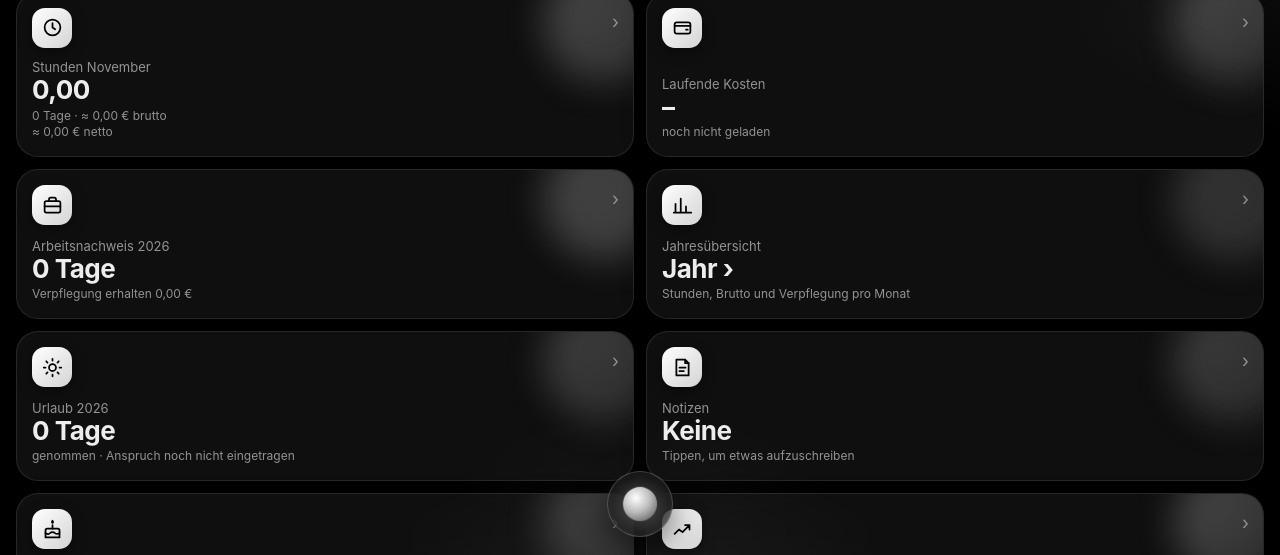
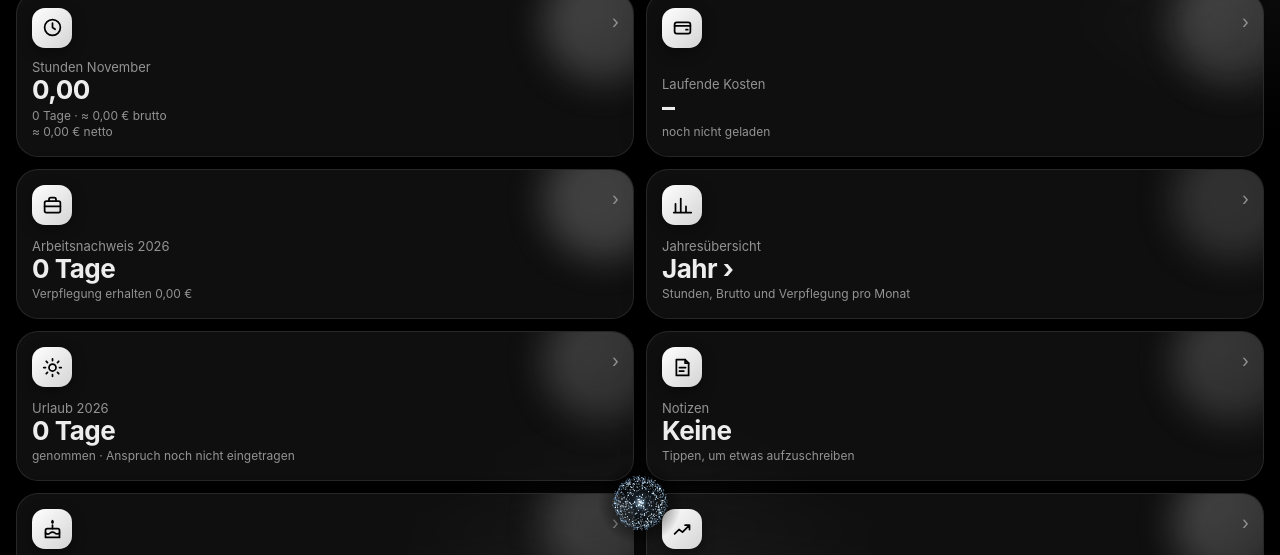
Before and after one commit to andreasmroz7-creator/andisstundenapp1337, a plain HTML site: page index.html in a window 1280 px wide. Shown: the part 245-800 px from the top of the page. Drawn offline with Linux system fonts and the light colour scheme.

Commit message:
1.86: kleine Jarvis-Partikelkugel unten auf der Startseite, große Kugel mit 9000 Punkten wie am Mac
Co-Authored-By: Claude Opus 5.5 <noreply@anthropic.com>
Claude-Session: https://claude.ai/code/session_01NuXutzmqc4fWGGRtniqHsU

```diff
--- a/index.html
+++ b/index.html
@@ -215,8 +215,8 @@ body.zumstart .kopf .mitte,body.zumstart .summe,body.zumstart .suche,body.zumsta
 .jvhin i{flex:none;width:14px;height:14px;border-radius:50%;background:radial-gradient(circle at 38% 32%,#fff,#9a9a9a 60%,#444);box-shadow:0 0 10px rgba(255,255,255,.35);animation:jvatem 3.2s ease-in-out infinite}
 .jvhin span{overflow:hidden;text-overflow:ellipsis;white-space:nowrap}
 #start{padding-bottom:calc(env(safe-area-inset-bottom) + 110px)!important}
-.jvfab{position:fixed;left:50%;bottom:calc(env(safe-area-inset-bottom) + 18px);width:66px;height:66px;margin-left:-33px;border-radius:50%;border:1px solid rgba(255,255,255,.2);background:rgba(30,30,30,.55);-webkit-backdrop-filter:blur(18px);backdrop-filter:blur(18px);box-shadow:0 10px 30px rgba(0,0,0,.55);z-index:9;padding:0;cursor:pointer;transition:transform .25s cubic-bezier(.2,.8,.2,1),opacity .3s}
-.jvfab:active{transform:scale(.9)}
+.jvfab{position:fixed;left:50%;bottom:calc(env(safe-area-inset-bottom) + 10px);width:84px;height:84px;margin-left:-42px;border-radius:50%;border:0;background:radial-gradient(circle,rgba(0,0,0,.55) 30%,transparent 70%);z-index:9;padding:0;cursor:pointer;transition:transform .25s cubic-bezier(.2,.8,.2,1),opacity .3s}
+.jvfab:active{transform:scale(.9)}.jvfab canvas{width:84px;height:84px;display:block}
 .jvfab b{position:absolute;inset:15px;border-radius:50%;background:radial-gradient(circle at 38% 32%,#fff,#bdbdbd 45%,#4a4a4a 100%);animation:jvatem 3.2s ease-in-out infinite}
 .jvfab i{position:absolute;inset:6px;border-radius:50%;border:1px solid rgba(255,255,255,.22);animation:jvring 3.2s ease-out infinite}
 @keyframes jvatem{0%,100%{transform:scale(.94);box-shadow:0 0 14px rgba(255,255,255,.15)}50%{transform:scale(1.04);box-shadow:0 0 26px rgba(255,255,255,.35)}}
@@ -418,7 +418,7 @@ body.istoffline .sstand{color:#ff6b61}
 <script src="rechnen.js"></script>
 <script src="pdf.js"></script>
 <script>
-var VERSION = '1.85';
+var VERSION = '1.86';
 var R = window.Rechnen;
 var KEY = 'stunden_v1';
 var daten = laden();
@@ -1154,10 +1154,11 @@ function startZeichnen(still) {
   var dp = daten.depot, dzu = !depotSicht;
   k('depot', IC.balken.replace('M4 20V10M10 20V4M16 20v-7M22 20H2', 'M3 17l5-5 4 3 8-8M15 7h5v5'), 'linear-gradient(135deg,#bdbdbd,#5e5e5e)', 'Depot', dp ? '<span class="dbox' + (dzu ? ' verdeckt' : '') + '"><span class="dpkt">••••••</span><span class="dw">' + euroK(dp.gesamt) + '</span></span>' : '–', dp ? '<span class="dbox' + (dzu ? ' verdeckt' : '') + '" style="display:block"><span class="dpkt">•••</span><span class="dw ' + (dp.heute_eur >= 0 ? 'dplus' : 'dminus') + '">' + (dp.heute_eur >= 0 ? '+' : '') + euroK(dp.heute_eur) + ' · ' + (dp.heute_pct >= 0 ? '+' : '') + String(dp.heute_pct).replace('.', ',') + ' % heute</span>' + depotLinie(dp, dzu, false) + '</span>' : 'kommt vom Mac, sobald er an ist', '', false);
   var kr = kachelReihe(kdef); kr.forEach(function (z, i) { h += kk[z](.12 + i * .06).replace('class="kachel rein', 'class="kachel rein' + (kr.length % 2 && i === kr.length - 1 ? ' breit' : '')); });
-  h += '</div><div class="ordtipp">Kachel ziehen zum Verschieben</div><button class="ordfertig" id="ordfertig">Fertig</button>' + '<button class="jvfab" id="jvFab" aria-label="Jarvis"><i></i><b></b></button>';
+  h += '</div><div class="ordtipp">Kachel ziehen zum Verschieben</div><button class="ordfertig" id="ordfertig">Fertig</button>' + '<button class="jvfab" id="jvFab" aria-label="Jarvis"><canvas id="jvFabC"></canvas></button>';
   $('start').innerHTML = '<div class="ptr" id="ptr"><svg viewBox="0 0 24 24"><path d="M21 12a9 9 0 1 1-3-6.7L21 8"/><path d="M21 3v5h-5"/></svg></div>' + h;
   [].forEach.call($('start').querySelectorAll('[data-ziel]'), function (el) { el.onclick = function (ev) { if (window.ordnen && (ordnen.an || ordnen.klickSperre)) return; welle(el, ev); setTimeout(function () { startZiel(el.dataset.ziel); }, 160); }; });
   $('ordfertig').onclick = function () { ordnenAus(); };
+  jvMiniStart();
   $('jvFab').onclick = function () { if (window.ordnen && ordnen.an) return; jvOeffnen($('jvFab')); };
   var jh = $('jvHinweis'); if (jh) jh.onclick = function () { jvOeffnen($('jvFab')); };
   if (window.ordnen && ordnen.an) $('start').classList.add('ordnen');
@@ -1337,11 +1338,11 @@ function fixZeichnen() {
   $('fKoerper').innerHTML = h;
 }
 $('fkauf').onclick = function (ev) { ev.stopPropagation(); fixZeichnen(); $('blattF').classList.add('offen'); };
-// ---------- Jarvis-Kern (Partikelkugel aus dem Dashboard, fürs iPhone mit 5.000 statt 9.000 Punkten) ----------
+// ---------- Jarvis-Kern (Partikelkugel aus dem Dashboard, 9.000 Punkte wie am Mac) ----------
 /* JARVIS-Kern: leuchtende Partikelkugel mit feinen Fäden und hellem Kern.
    Zustände: ruhig (lockere Wolke) · zuhören (Kugel) · du sprichst (Wolke lockert sich, Kern glüht) · denken (fällt zum Lichtball zusammen) · Jarvis spricht (Kugel pulsiert, Fäden schimmern) */
 window.jvKernStart=function(){
-  const c=document.getElementById('jvCore'),x=c.getContext('2d'),N=5000,N0=1300,ORB='150,205,255'; /* N0 Punkte immer sichtbar, die übrigen kommen nur beim Denken und Reden dazu */
+  const c=document.getElementById('jvCore'),x=c.getContext('2d'),N=9000,N0=1700,ORB='150,205,255'; /* N0 Punkte immer sichtbar, die übrigen kommen nur beim Denken und Reden dazu */
   let W,H,level=0,target=0,t=0;
   window.setJarvisVoice=v=>{voxT=Math.max(0,Math.min(1,v));voxAt=performance.now()}; /* Lautstärke der Stimme: der Kern pulsiert genau mit der Sprache */
   window.setJarvisLevel=v=>{target=Math.max(0,Math.min(1,v))};
@@ -1530,6 +1531,36 @@ window.jvKernStart=function(){
   }
   frame();
 };
+// ---------- Kleine Jarvis-Kugel unten auf der Startseite (gleicher Look wie der große Kern, 1.700 Punkte wie die Mac-Kugel in Ruhe, 30 Bilder/s, ruht wenn nicht sichtbar) ----------
+var jvMini = { an: false, P: null, t: 0, c: null, n: 0 };
+function jvMiniStart() {
+  if (jvMini.an) return; jvMini.an = true;
+  var seed = 7, rnd = function () { seed = (seed * 16807) % 2147483647; return (seed - 1) / 2147483646; }, P = [];
+  for (var i = 0; i < 1700; i++) { var a, b, zz, q; do { a = rnd() * 2 - 1; b = rnd() * 2 - 1; zz = rnd() * 2 - 1; q = a * a + b * b + zz * zz; } while (q > 1 || q < .01); var l = Math.sqrt(q); P.push({ x: a / l, y: b / l, z: zz / l, r: .82 + .25 * Math.cbrt(rnd()), k: .6 + .8 * rnd(), s: rnd() * 6.28 }); }
+  jvMini.P = P;
+  (function frame() {
+    requestAnimationFrame(frame);
+    var c = document.getElementById('jvFabC'), st = $('start');
+    if (!c || document.hidden || st.classList.contains('aus') || st.classList.contains('weg') || $('blattJv').classList.contains('offen')) return;
+    if ((jvMini.n = (jvMini.n + 1) % 2)) return; // 30 Bilder pro Sekunde reichen
+    var d = Math.min(devicePixelRatio || 1, 2), S = 84;
+    if (c !== jvMini.c) { jvMini.c = c; c.width = S * d; c.height = S * d; }
+    var x = c.getContext('2d'); x.setTransform(d, 0, 0, d, 0, 0); x.clearRect(0, 0, S, S);
+    var t = jvMini.t += .016, cx = S / 2, cy = S / 2, br = 1 + .045 * Math.sin(t * 1.9), R = S * .3 * br;
+    x.globalCompositeOperation = 'lighter';
+    var g = x.createRadialGradient(cx, cy, 0, cx, cy, R * .9); g.addColorStop(0, 'rgba(150,205,255,' + (.28 + .08 * Math.sin(t * 1.9)) + ')'); g.addColorStop(1, 'rgba(150,205,255,0)'); x.fillStyle = g; x.fillRect(0, 0, S, S);
+    var g2 = x.createRadialGradient(cx, cy, 0, cx, cy, R * .28); g2.addColorStop(0, 'rgba(255,255,255,.55)'); g2.addColorStop(1, 'rgba(150,205,255,0)'); x.fillStyle = g2; x.fillRect(0, 0, S, S);
+    var a = t * .5, ca = Math.cos(a), sa = Math.sin(a), tl = .35, cT = Math.cos(tl), sT = Math.sin(tl);
+    var stufen = [[], [], [], []];
+    for (var i = 0; i < P.length; i++) {
+      var p = P[i], rr = p.r * (1 + .03 * Math.sin(t * 1.6 + p.s)), X = p.x * rr, Y = p.y * rr, Z = p.z * rr,
+        x1 = X * ca + Z * sa, z1 = -X * sa + Z * ca, y2 = Y * cT - z1 * sT, z2 = Y * sT + z1 * cT, f = 1.9 / (1.9 - z2 * .5), dd = (z2 + 1) / 2;
+      stufen[Math.max(0, Math.min(3, Math.floor(dd * 4)))].push(cx + x1 * R * f, cy + y2 * R * f, (.25 + .45 * dd) * p.k * .75);
+    }
+    for (var k = 0; k < 4; k++) { var L = stufen[k]; if (!L.length) continue; x.beginPath(); for (var n = 0; n < L.length; n += 3) { var r = L[n + 2]; x.moveTo(L[n] + r, L[n + 1]); x.arc(L[n], L[n + 1], r, 0, 6.283); } x.fillStyle = 'rgba(' + (k > 2 ? '214,238,255' : '150,205,255') + ',' + (.25 + .22 * k) + ')'; x.fill(); }
+    x.globalCompositeOperation = 'source-over';
+  })();
+}
 // ---------- Jarvis im Cockpit: Frage über das Daten-Repo (jarvis/f_<id>.json) an den Mac, Antwort kommt als jarvis/a_<id>.json ----------
 var GHJ = GH.replace('daten.json', 'jarvis/'), jv = { laeuft: false, erk: null, ctx: null, quelle: null, stumm: false };
 try { jv.stumm = localStorage.getItem('cockpit_jvstumm') === '1'; } catch (x) {}
--- a/sw.js
+++ b/sw.js
@@ -1,5 +1,5 @@
 // Offline-Speicher. Bei jeder neuen Version die Nummer hochzählen.
-var CACHE = 'stunden-1.85';
+var CACHE = 'stunden-1.86';
 var DATEIEN = ['./', 'index.html', 'rechnen.js', 'pdf.js', 'manifest.webmanifest', 'cockpit-180.png', 'cockpit-192.png', 'cockpit-512.png', 'cockpit-start.png'];
 self.addEventListener('install', function (e) {
   e.waitUntil(caches.open(CACHE).then(function (c) {
```
